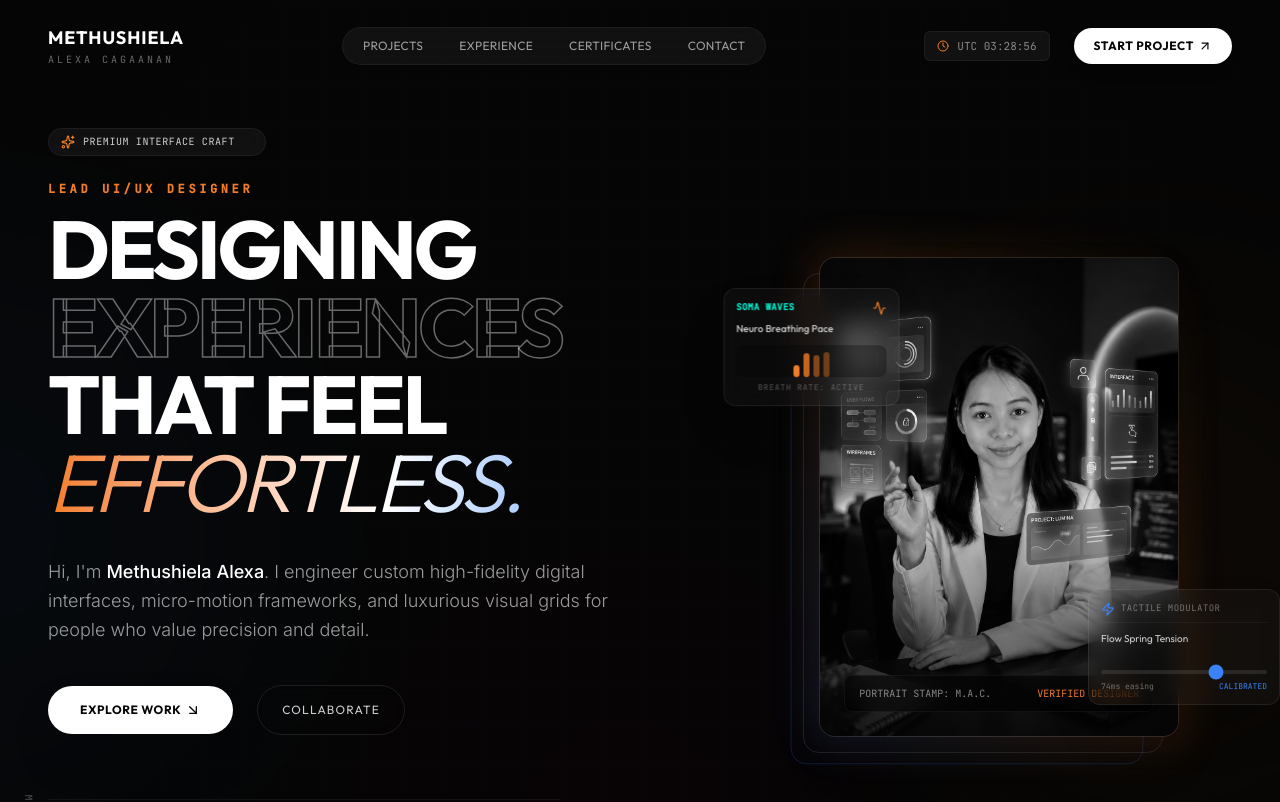
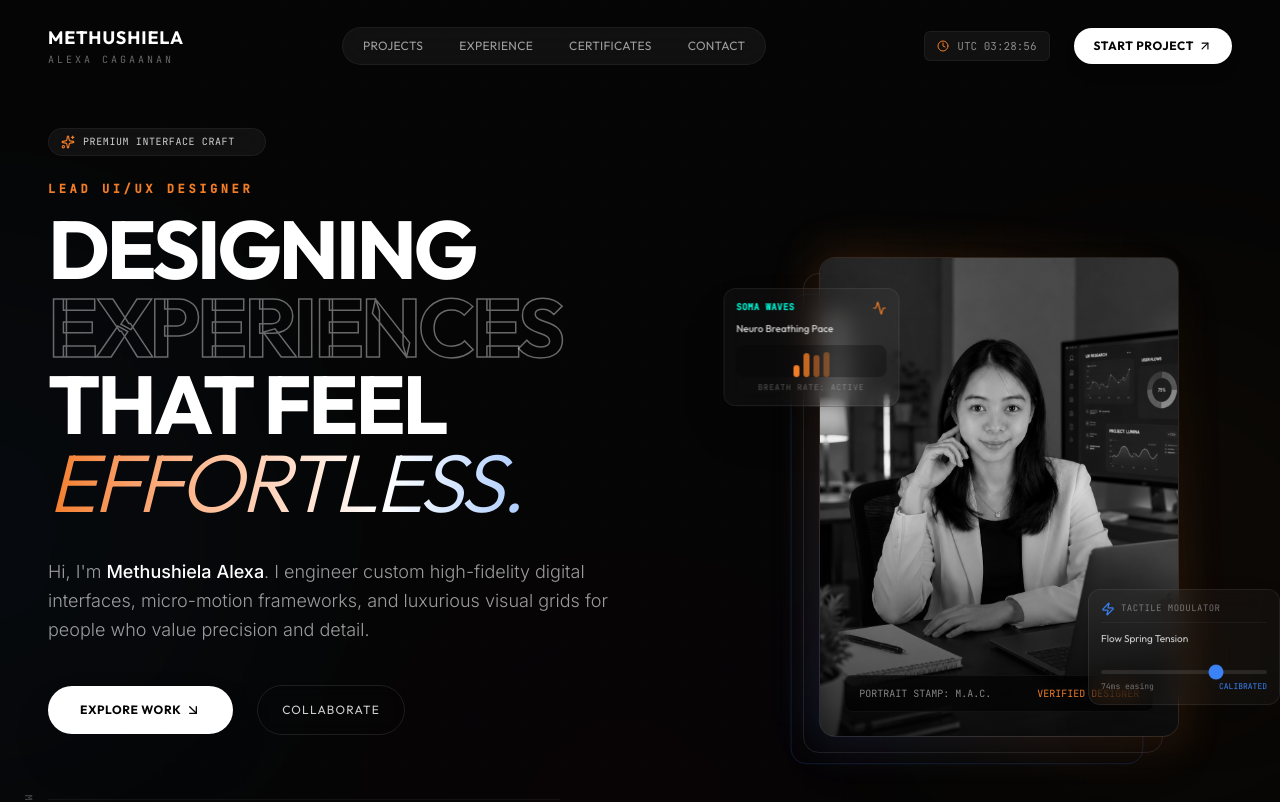
Before and after one commit to kevincaidic/alexa, a React (Vite) app: page / in a window 1280 px wide. Shown: the top 802 px of the page. Built offline with nearby package versions, Linux system fonts and the light colour scheme.

Commit message:
replace profile

```diff
--- a/src/data.ts
+++ b/src/data.ts
@@ -7,7 +7,7 @@ export const PORTFOLIO_OWNER = {
   bioHeadline: "A creative visionary bridging meticulous grids with emotional interfaces.",
   bioParagraph1: "I am a detail-obsessed UI/UX Designer specialized in creating high-fidelity visual ecosystems, interactive digital sculptures, and custom luxury web portals. Focusing heavily on modern editorial typography, tactile grid systems, and subtle spatial micro-animations, I design products that don't just solve problems—they tell compelling visual stories.",
   bioParagraph2: "Based in Asia, I collaborate globally with deep-tech startups and premium luxury brands. My philosophy is rooted in architectural design honesty: stripping away unneeded visual noise to reveal clean layout structures wrapped in ambient glowing contrast.",
-  portraitUrl: "/Profile/Profile.png",
+  portraitUrl: "/Profile/Profile2.png",
   email: "cagaanan.methushielaalexa@dnsc.edu.ph",
   socials: [
     { name: "Behance", url: "https://behance.net" },
```
Also changed, not shown: public/Profile/Profile2.png (added).
